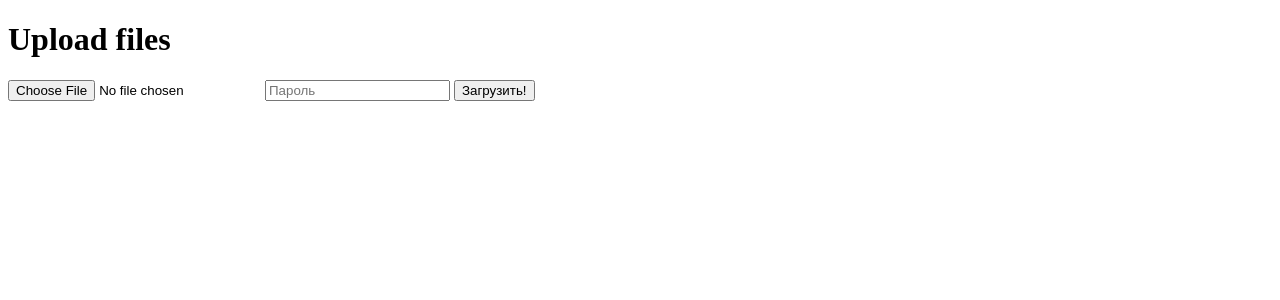
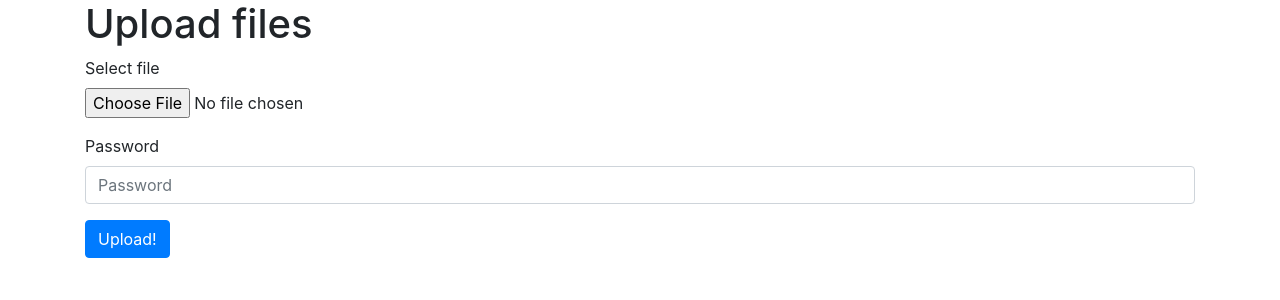
Before and after one commit to Catnap431/codespaces-flask-123-411, a Flask app: page /upload in a window 1280 px wide. Shown: the top 300 px of the page. Run offline with Flask 3, Linux system fonts and the light colour scheme; some libraries are stand-ins or nearby versions.

Commit message:
Дизайн

```diff
--- a/templates/upload.html
+++ b/templates/upload.html
@@ -4,13 +4,25 @@
     <meta charset="UTF-8">
     <meta name="viewport" content="width=device-width, initial-scale=1.0">
     <title>Upload files</title>
+    <link rel="stylesheet" href="https://stackpath.bootstrapcdn.com/bootstrap/4.5.2/css/bootstrap.min.css">
 </head>
 <body>
-    <h1>Upload files</h1>
-    <form action="/upload" method="post" enctype="multipart/form-data">
-        <input type="file" name="file" required>
-        <input type="password" name="pass" placeholder="Пароль" required>
-        <input type="submit" value="Загрузить!">
-    </form>
+    <div class="container">
+        <h1>Upload files</h1>
+        <form action="/upload" method="post" enctype="multipart/form-data">
+            <div class="form-group">
+                <label for="file">Select file</label>
+                <input type="file" class="form-control-file" id="file" name="file" required>
+            </div>
+            <div class="form-group">
+                <label for="pass">Password</label>
+                <input type="password" class="form-control" id="pass" name="pass" placeholder="Password" required>
+            </div>
+            <button type="submit" class="btn btn-primary">Upload!</button>
+        </form>
+    </div>
+    <script src="https://code.jquery.com/jquery-3.5.1.slim.min.js"></script>
+    <script src="https://cdn.jsdelivr.net/npm/@popperjs/core@2.5.4/dist/umd/popper.min.js"></script>
+    <script src="https://stackpath.bootstrapcdn.com/bootstrap/4.5.2/js/bootstrap.min.js"></script>
 </body>
 </html>
```
